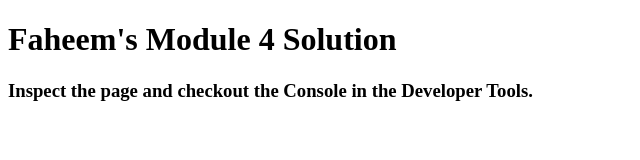
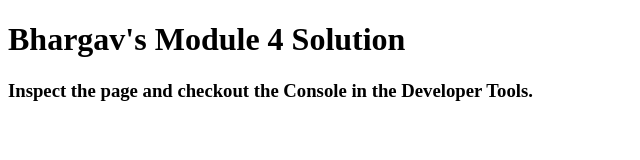
Before and after one commit to Bhargavagit1/coursera1, a plain HTML site: page module4-solution/index.html in a window 1280 px wide. Shown: the whole page, without its empty margins (0-640 px from the left). Drawn offline with Linux system fonts and the light colour scheme.

Commit message:
Update index.html

```diff
--- a/module4-solution/index.html
+++ b/module4-solution/index.html
@@ -11,7 +11,7 @@
   <script src="script.js"></script>
 </head>
 <body>
-  <h1>Faheem's Module 4 Solution</h1>
+  <h1>Bhargav's Module 4 Solution</h1>
   <h3>Inspect the page and checkout the Console in the Developer Tools.</h3>
 </body>
 </html>
```
